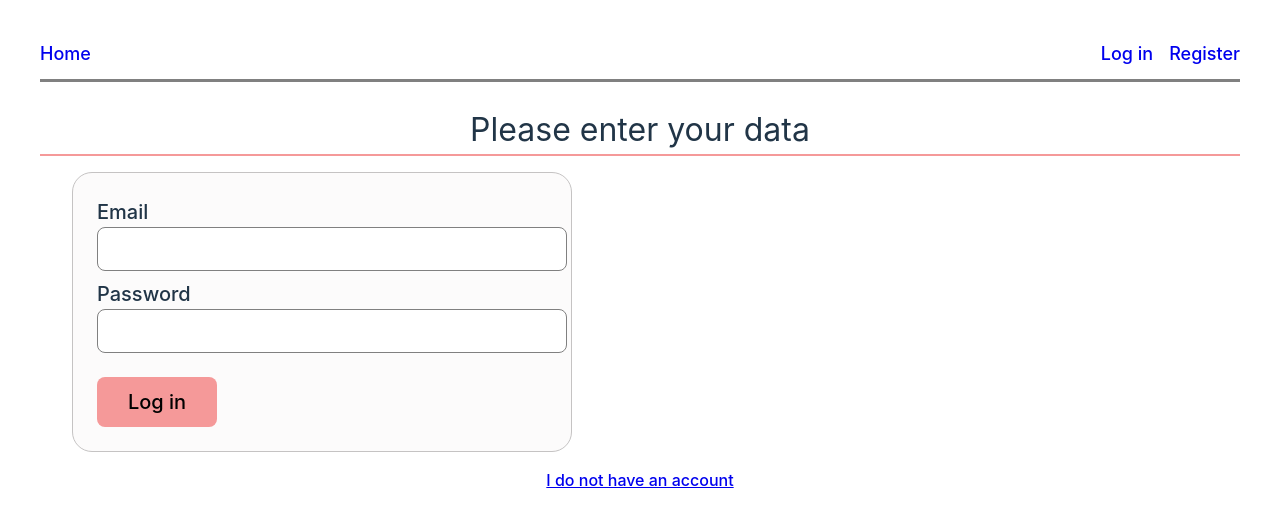
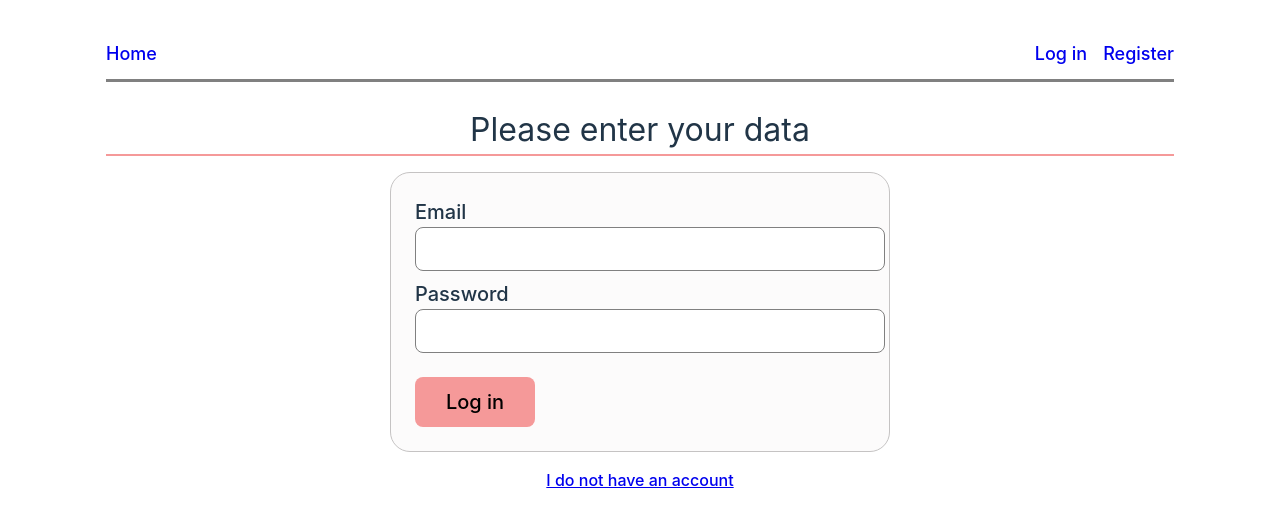
Before and after one commit to Kamila-Lohvynenko/goit-react-hw-08, a React (Vite) app: page /login in a window 1280 px wide. Shown: the top 524 px of the page. Built offline with nearby package versions, Linux system fonts and the light colour scheme.

Commit message:
add component Layout, add css styles

```diff
--- a/src/components/App.jsx
+++ b/src/components/App.jsx
@@ -1,12 +1,12 @@
 import { Route, Routes } from 'react-router-dom';
 import './App.css';
 import { Suspense, lazy, useEffect } from 'react';
-import AppBar from './AppBar/AppBar';
 import { useDispatch, useSelector } from 'react-redux';
 import { refreshUser } from '../redux/auth/operations';
 import { selectIsRefreshing } from '../redux/auth/selectors';
 import RestrictedRoute from './RestrictedRoute';
 import PrivateRoute from './PrivateRoute';
+import Layout from './Layout/Layout';
 
 const HomePage = lazy(() => import('../pages/HomePage/HomePage'));
 const ContactsPage = lazy(() => import('../pages/ContactsPage/ContactsPage'));
@@ -24,14 +24,17 @@ function App() {
     <div>Is refreshing, please wait...</div>
   ) : (
     <div>
-      <AppBar />
+      <Layout>
         <Suspense fallback={null}>
           <Routes>
             <Route path="/" element={<HomePage />} />
             <Route
               path="/contacts"
               element={
-              <PrivateRoute component={<ContactsPage />} redirectTo="/login" />
+                <PrivateRoute
+                  component={<ContactsPage />}
+                  redirectTo="/login"
+                />
               }
             />
             {/* <Route path="/auth" element={<HomePage />}> */}
@@ -54,6 +57,7 @@ function App() {
             <Route path="*" element={<NotFoundPage />} />
           </Routes>
         </Suspense>
+      </Layout>
     </div>
   );
 }
--- a/src/components/ContactForm/ContactForm.module.css
+++ b/src/components/ContactForm/ContactForm.module.css
@@ -5,12 +5,13 @@
   flex-direction: column;
   gap: 8px;
 
-  width: 500px;
+  width: 300px;
   height: 300px;
 
   padding: 24px;
-  margin-left: 32px;
   margin-bottom: 8px;
+  margin-left: auto;
+  margin-right: auto;
 
   font-size: 20px;
   font-weight: 500;
@@ -18,6 +19,16 @@
   border: 1px solid rgb(197, 195, 195);
   background-color: rgb(252, 251, 251);
   border-radius: 20px;
+}
+@media only screen and (min-width: 760px) {
+  .form {
+    width: 400px;
+  }
+}
+@media only screen and (min-width: 1000px) {
+  .form {
+    width: 500px;
+  }
 }
 .input {
   width: 100%;
--- a/src/components/ContactList/ContactList.module.css
+++ b/src/components/ContactList/ContactList.module.css
@@ -1,7 +1,10 @@
 .list {
   display: flex;
+  align-items: center;
+  justify-content: center;
   flex-wrap: wrap;
   gap: 16px;
+  padding-left: 0;
 
   list-style: none;
 }
--- /dev/null
+++ b/src/components/Layout/Layout.jsx
@@ -0,0 +1,13 @@
+import AppBar from '../AppBar/AppBar';
+import css from './Layout.module.css';
+
+const Layout = ({ children }) => {
+  return (
+    <div className={css.container}>
+      <AppBar />
+      {children}
+    </div>
+  );
+};
+
+export default Layout;
--- /dev/null
+++ b/src/components/Layout/Layout.module.css
@@ -0,0 +1,16 @@
+.container {
+  box-sizing: border-box;
+  max-width: 360px;
+  margin: 0 auto;
+  padding: 0 16px;
+}
+@media only screen and (min-width: 360px) {
+  .container {
+    max-width: 760px;
+  }
+}
+@media only screen and (min-width: 760px) {
+  .container {
+    max-width: 1100px;
+  }
+}
--- a/src/components/LoginForm/LoginForm.module.css
+++ b/src/components/LoginForm/LoginForm.module.css
@@ -5,11 +5,12 @@
   flex-direction: column;
   gap: 8px;
 
-  width: 500px;
+  width: 300px;
   height: 280px;
 
   padding: 24px;
-  margin-left: 32px;
+  margin-left: auto;
+  margin-right: auto;
   margin-bottom: 8px;
 
   font-size: 20px;
@@ -18,6 +19,16 @@
   border: 1px solid rgb(197, 195, 195);
   background-color: rgb(252, 251, 251);
   border-radius: 20px;
+}
+@media only screen and (min-width: 760px) {
+  .form {
+    width: 400px;
+  }
+}
+@media only screen and (min-width: 1000px) {
+  .form {
+    width: 500px;
+  }
 }
 .input {
   width: 100%;
--- a/src/components/RegistrationForm/RegistrationForm.module.css
+++ b/src/components/RegistrationForm/RegistrationForm.module.css
@@ -5,11 +5,12 @@
   flex-direction: column;
   gap: 8px;
 
-  width: 500px;
+  width: 300px;
   height: 360px;
 
   padding: 24px;
-  margin-left: 32px;
+  margin-left: auto;
+  margin-right: auto;
   margin-bottom: 8px;
 
   font-size: 20px;
@@ -18,6 +19,16 @@
   border: 1px solid rgb(197, 195, 195);
   background-color: rgb(252, 251, 251);
   border-radius: 20px;
+}
+@media only screen and (min-width: 760px) {
+  .form {
+    width: 400px;
+  }
+}
+@media only screen and (min-width: 1000px) {
+  .form {
+    width: 500px;
+  }
 }
 .input {
   width: 100%;
--- a/src/components/SearchBox/SearchBox.module.css
+++ b/src/components/SearchBox/SearchBox.module.css
@@ -1,13 +1,24 @@
 .search {
   box-sizing: border-box;
-  width: 500px;
+  width: 300px;
   height: 100px;
   padding: 16px;
-  margin-left: 32px;
+  margin-left: auto;
+  margin-right: auto;
 
   border: 1px solid rgb(197, 195, 195);
   background-color: rgb(252, 251, 251);
   border-radius: 20px;
+}
+@media only screen and (min-width: 760px) {
+  .search {
+    width: 400px;
+  }
+}
+@media only screen and (min-width: 1000px) {
+  .search {
+    width: 500px;
+  }
 }
 .input {
   width: 100%;
--- a/src/components/UserMenu/UserMenu.module.css
+++ b/src/components/UserMenu/UserMenu.module.css
@@ -9,6 +9,11 @@
   margin: 0;
   font-size: 18px;
 }
+@media only screen and (max-width: 560px) {
+  .text {
+    display: none;
+  }
+}
 
 .logOut {
   padding: 10px;
--- a/src/pages/HomePage/HomePage.jsx
+++ b/src/pages/HomePage/HomePage.jsx
@@ -1,11 +1,20 @@
+import { Link } from 'react-router-dom';
 import css from './HomePage.module.css';
+import { useSelector } from 'react-redux';
+import { selectIsLoggedIn } from '../../redux/auth/selectors';
 
 const HomePage = () => {
+  const isLoggedIn = useSelector(selectIsLoggedIn);
   return (
-    <h1 className={css.title}>
-      Welcome to <span className={css.accent}>Phonebook</span> application! You
-      can save your contacts here!{' '}
-    </h1>
+    <>
+      <h1 className={css.title}>
+        Welcome to <span className={css.accent}>Phonebook</span> application!
+        You can save your contacts here!{' '}
+      </h1>
+      <Link to="/login" className={css.link}>
+        {isLoggedIn ? 'To contacts' : 'Get started'}
+      </Link>
+    </>
   );
 };
 
--- a/src/pages/HomePage/HomePage.module.css
+++ b/src/pages/HomePage/HomePage.module.css
@@ -5,3 +5,23 @@
 .accent {
   color: rgb(245, 153, 153);
 }
+.link {
+  display: flex;
+  align-items: center;
+  justify-content: center;
+
+  box-sizing: border-box;
+  width: 120px;
+  height: 50px;
+
+  margin-top: 16px;
+  margin-right: auto;
+  margin-left: auto;
+
+  outline: transparent;
+  background-color: rgb(245, 153, 153);
+  border-radius: 10px;
+
+  color: black;
+  font-size: 18px;
+}
--- a/src/redux/store.js
+++ b/src/redux/store.js
@@ -17,7 +17,7 @@ import authReducer from './auth/slice';
 const authPersistConfig = {
   key: 'authSlice',
   storage,
-  white: ['token'],
+  whiteList: ['token'],
 };
 
 const authPersistedReducer = persistReducer(authPersistConfig, authReducer);
```
Lines whose indentation alone changed are shown as unchanged.
